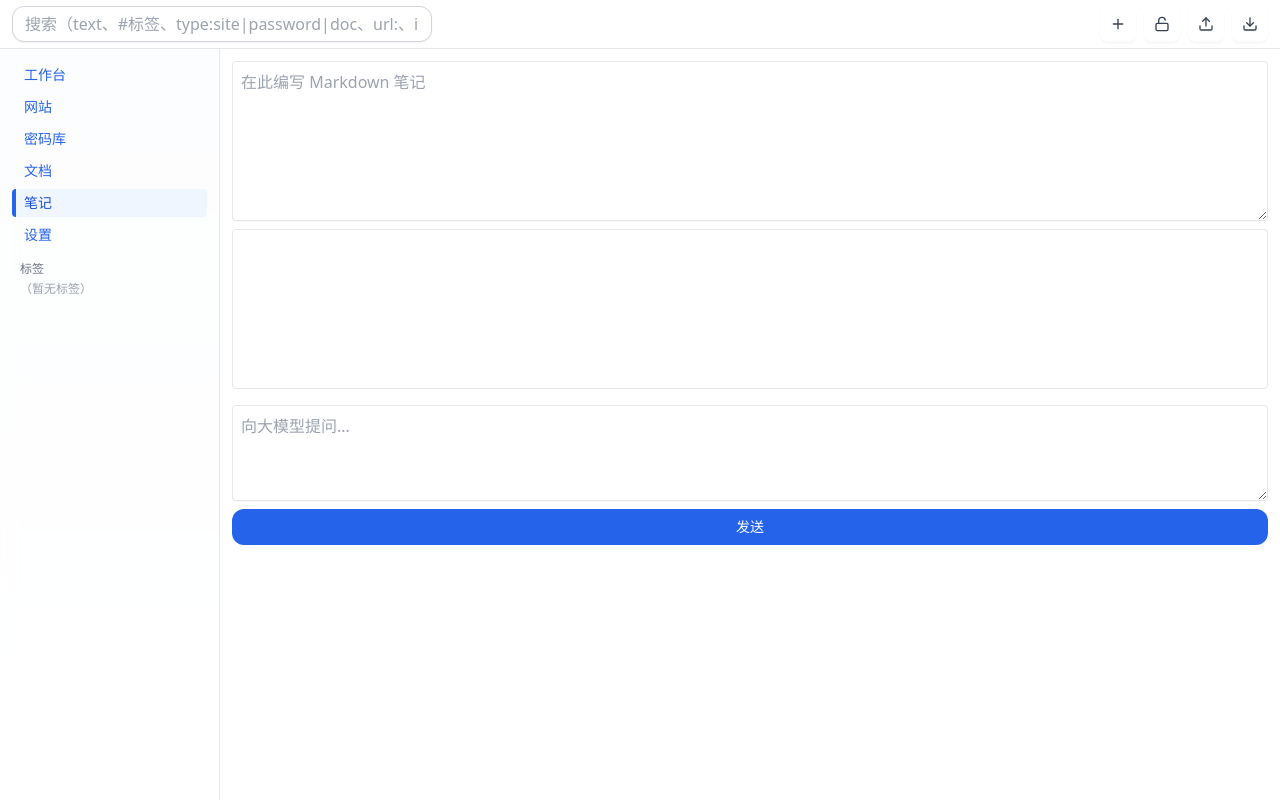
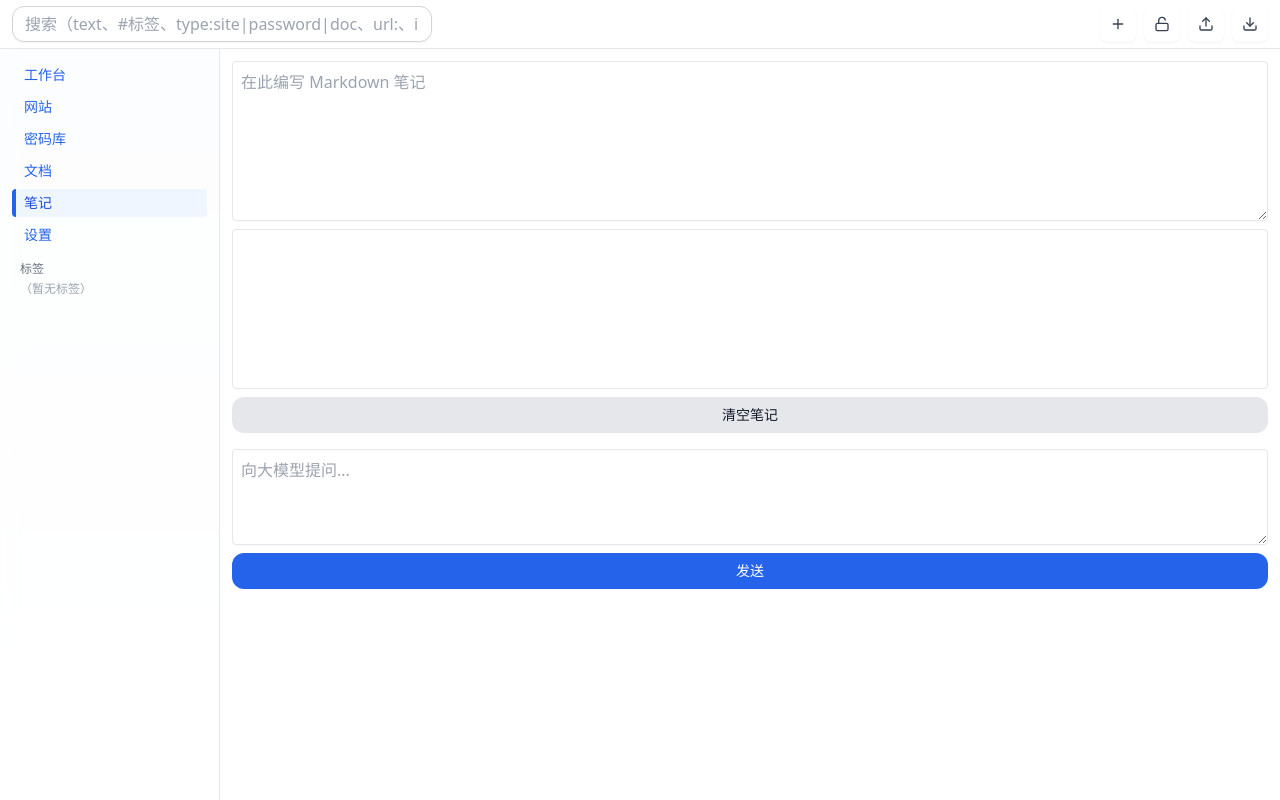
Before and after one commit to 77Ezra1/personal-ezra, a React (Vite) app: page /notes in a window 1280 px wide. Built offline with nearby package versions, Linux system fonts and the light colour scheme.

Commit message:
Persist notes with localStorage

```diff
--- a/src/pages/Notes.tsx
+++ b/src/pages/Notes.tsx
@@ -1,12 +1,21 @@
-import { useState } from 'react'
+import { useState, useEffect } from 'react'
 import ReactMarkdown from 'react-markdown'
 import { chatWithLLM } from '../lib/llm'
 
 export default function Notes() {
-  const [content, setContent] = useState('')
+  const [content, setContent] = useState(() => localStorage.getItem('notes') || '')
   const [prompt, setPrompt] = useState('')
   const [reply, setReply] = useState('')
   const [loading, setLoading] = useState(false)
+
+  useEffect(() => {
+    localStorage.setItem('notes', content)
+  }, [content])
+
+  const clearNotes = () => {
+    setContent('')
+    localStorage.removeItem('notes')
+  }
 
   const send = async () => {
     if (!prompt.trim()) return
@@ -33,6 +42,12 @@ export default function Notes() {
         <div className="border rounded p-2 min-h-[160px] bg-white">
           <ReactMarkdown>{content}</ReactMarkdown>
         </div>
+        <button
+          className="h-9 px-4 rounded-xl bg-gray-200 text-sm hover:bg-gray-300 active:scale-[0.98]"
+          onClick={clearNotes}
+        >
+          清空笔记
+        </button>
       </div>
       <div className="grid gap-2">
         <textarea
```
